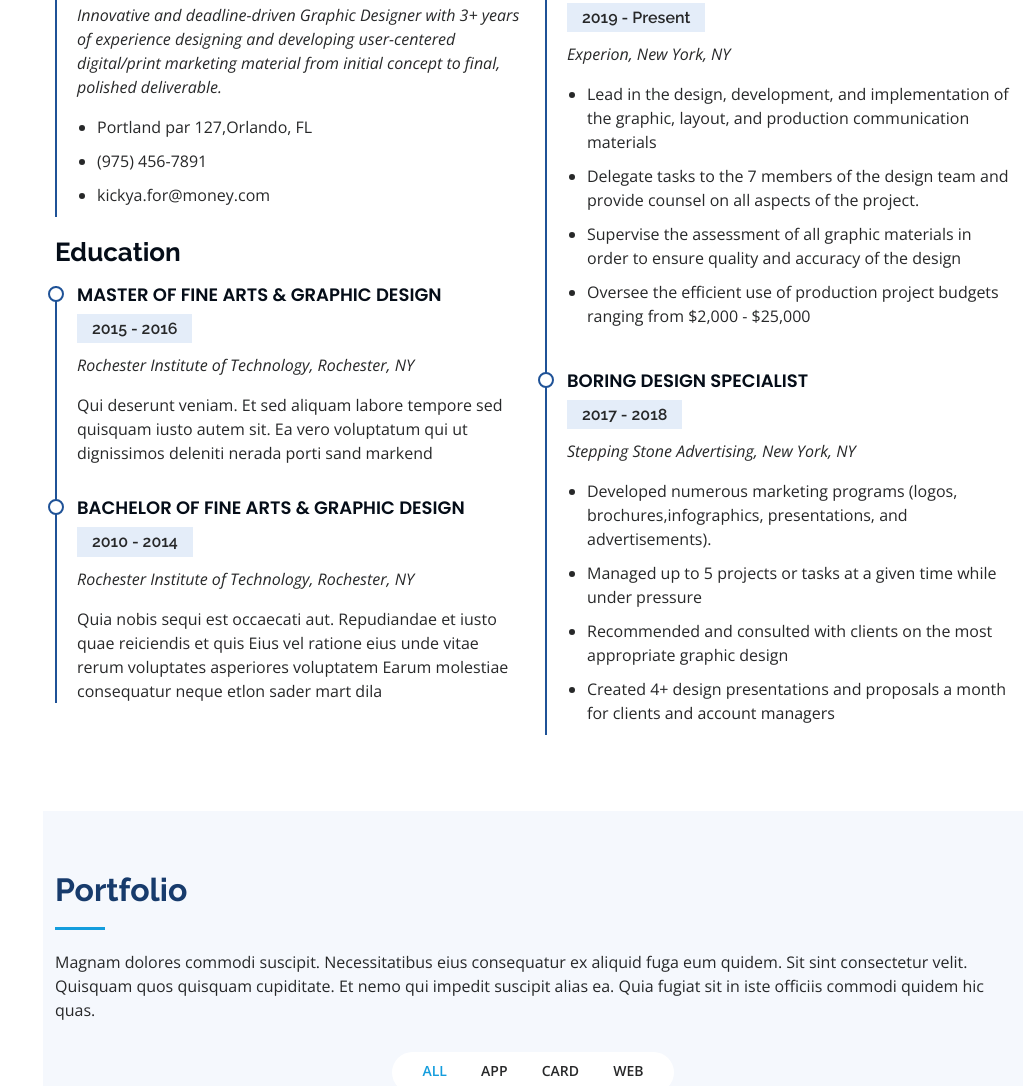
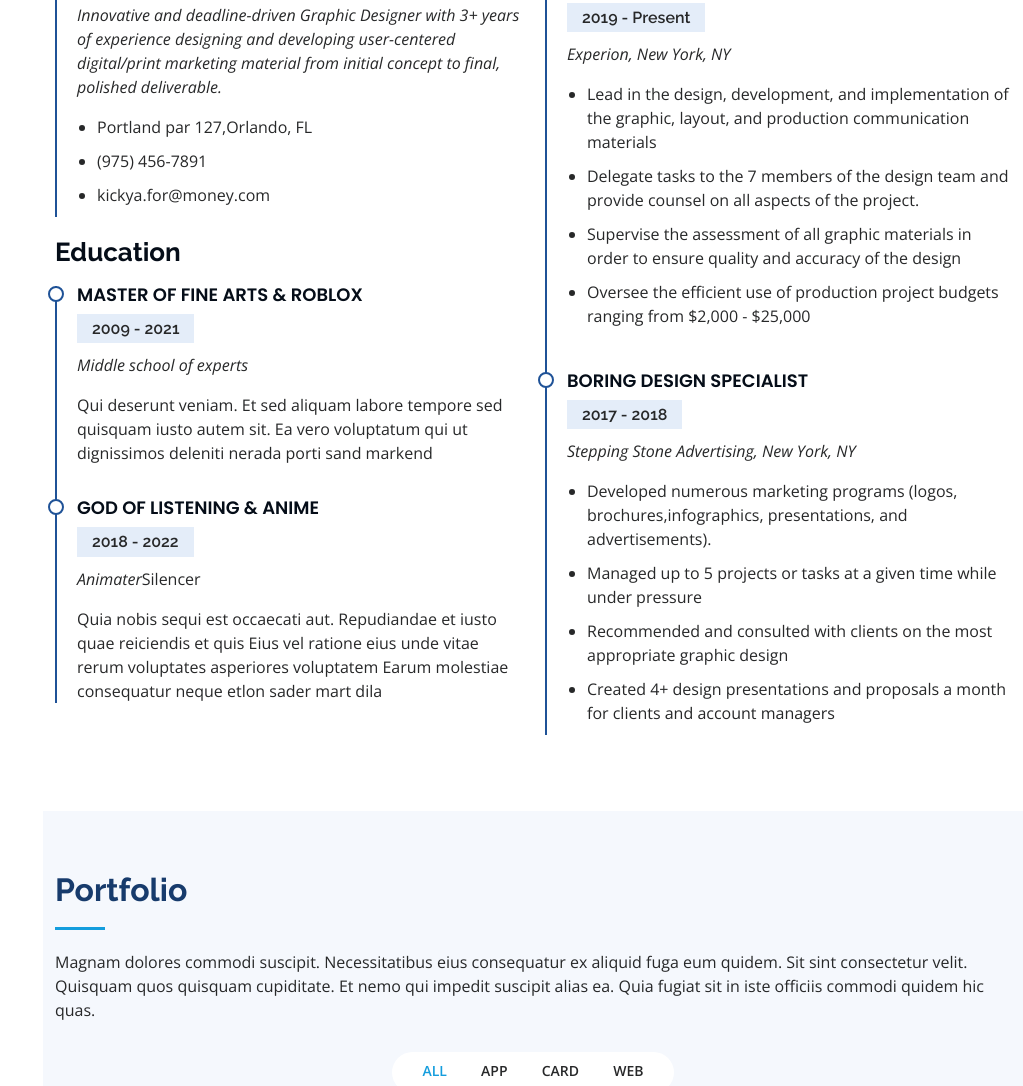
Before and after one commit to Rayspherepotatos/personal-website-2022, a plain HTML site: page index.html in a window 1280 px wide. Shown: the part 2784-3870 px from the top of the page, without its empty margins (257-1280 px from the left). Drawn offline with nearby package versions, Linux system fonts and the light colour scheme.

Commit message:
Add files via upload

```diff
--- a/index.html
+++ b/index.html
@@ -428,9 +428,9 @@
 
               <h3 class="resume-title">Education</h3>
               <div class="resume-item">
-                <h4>Master of Fine Arts &amp; Graphic Design</h4>
-                <h5>2015 - 2016</h5>
-                <p><em>Rochester Institute of Technology, Rochester, NY</em></p>
+                <h4>Master of Fine Arts &amp; Roblox</h4>
+                <h5>2009 - 2021</h5>
+                <p><em>Middle school of experts</em></p>
                 <p>
                   Qui deserunt veniam. Et sed aliquam labore tempore sed
                   quisquam iusto autem sit. Ea vero voluptatum qui ut
@@ -438,9 +438,9 @@
                 </p>
               </div>
               <div class="resume-item">
-                <h4>Bachelor of Fine Arts &amp; Graphic Design</h4>
-                <h5>2010 - 2014</h5>
-                <p><em>Rochester Institute of Technology, Rochester, NY</em></p>
+                <h4>God of listening &amp; Anime</h4>
+                <h5>2018 - 2022</h5>
+                <p><em>Animater</em>Silencer</p>
                 <p>
                   Quia nobis sequi est occaecati aut. Repudiandae et iusto quae
                   reiciendis et quis Eius vel ratione eius unde vitae rerum
@@ -504,7 +504,10 @@
       <!-- End Resume Section -->
 
       <!-- ======= Portfolio Section ======= -->
-      <section id="portfolio" class="portfolio section-bg">
+      <section
+        id="portfolio Of Meme And Dark Humour"
+        class="portfolio section-bg"
+      >
         <div class="container">
           <div class="section-title">
             <h2>Portfolio</h2>
```
